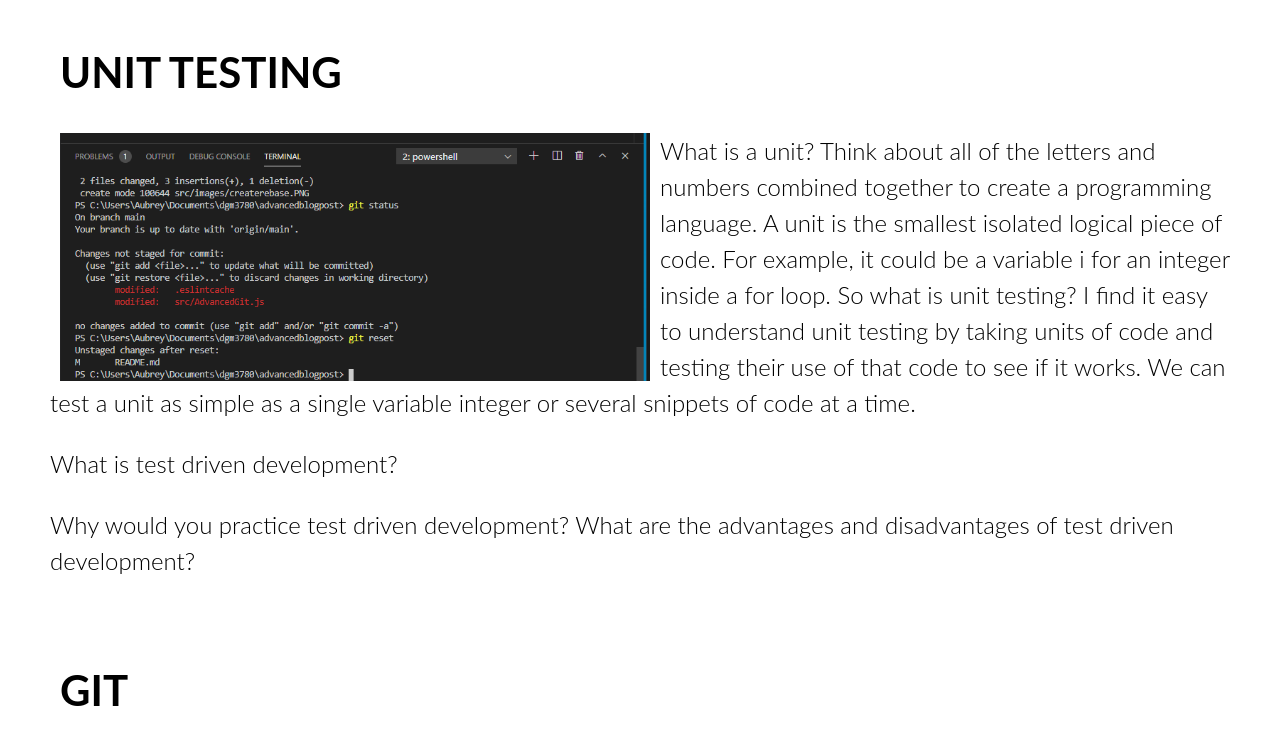
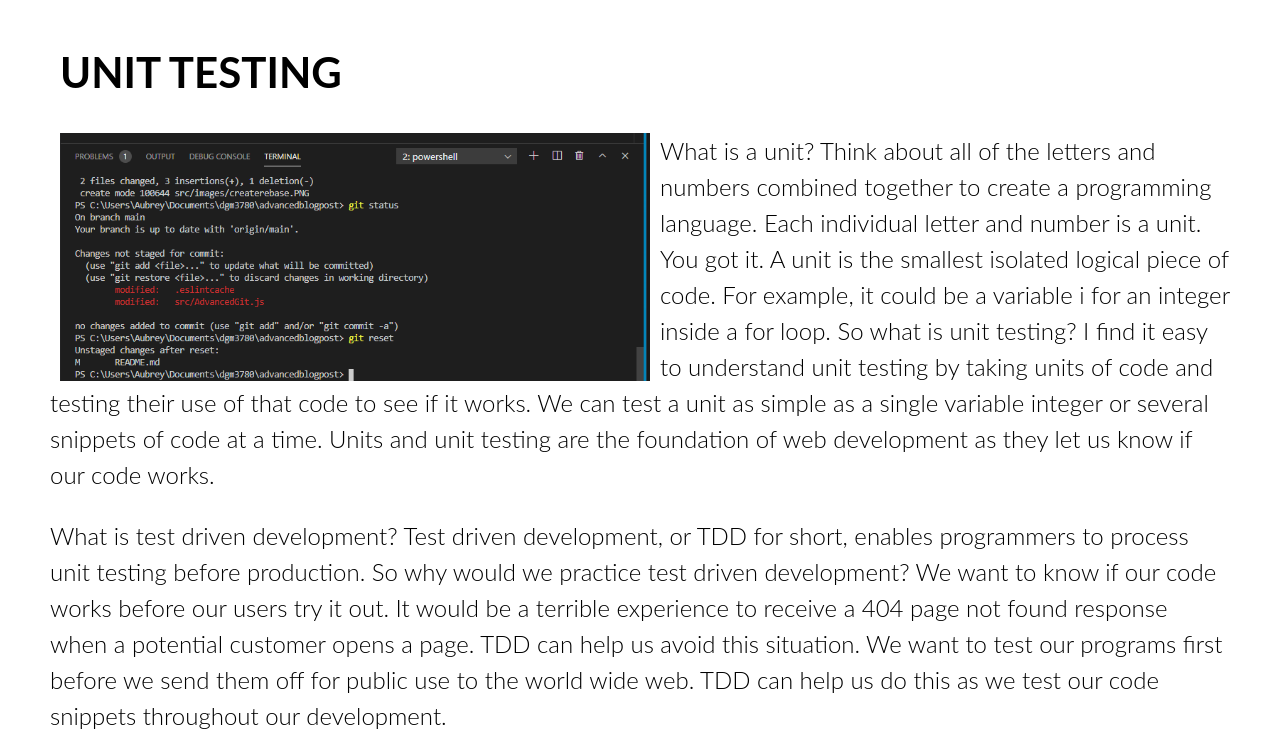
Before and after one commit to aubreyjonescreatives/react-blog, a React (Create React App) app: page / in a window 1280 px wide. Shown: the part 760-1509 px from the top of the page. Built offline with nearby package versions, Linux system fonts and the light colour scheme.

Commit message:
Add what is test driven development and advantages/disadvantages

```diff
--- a/src/UnitTesting.js
+++ b/src/UnitTesting.js
@@ -11,22 +11,31 @@ function UnitTesting() {
     <h1>UNIT TESTING</h1>
      <p><figure className="gitImage"> <img src={GitImage} alt="Unit Testing"></img></figure>
      What is a unit? Think about all of the letters and numbers combined together to create a
-     programming language. A unit is the smallest isolated logical piece of code. For example, it could be
-     a variable i for an integer inside a for loop. So what is unit testing? I find it easy to understand unit testing by taking units of code and testing their
+     programming language. Each individual letter and number is a unit. You got it. A unit is the smallest
+     isolated logical piece of code. For example, it could be a variable i for an integer inside a for loop.
+     So what is unit testing? I find it easy to understand unit testing by taking units of code and testing their
      use of that code to see if it works. We can test a unit as simple as a single variable integer or several
-     snippets of code at a time.
+     snippets of code at a time. Units and unit testing are the foundation of web development as they let us know if our
+     code works.
 
 
       </p>
       <p>
-    What is test driven development?
+    What is test driven development? Test driven development, or TDD for short, enables programmers to process unit testing
+    before production. So why would we practice test driven development? We want to know if our code works before our users
+    try it out. It would be a terrible experience to receive a 404 page not found response when a potential customer opens a page.
+    TDD can help us avoid this situation. We want to test our programs first before we send them off for public use to the
+    world wide web. TDD can help us do this as we test our code snippets throughout our development.
 
 
         </p>
         <p>
-     Why would you practice test driven development?
-
-     What are the advantages and disadvantages of test driven development?
+     What are the advantages and disadvantages of test driven development? I would say the advantage of a test driven development is quite
+     obvious. It is the editing part of the process before you send off finished work. No one wants a faulty website or app. Everyone needs to
+     read their instant messages before they send them off to the receiver. It is the same with a test driven development. This will allow us as
+     programmers to double check our work for typos and misinformation. So are there any disadavantages? I would say the main disadvantage is that
+     it might not always work out. A developer could test code for hours, and then eventually waste time with unresolved code. It might be challenging
+     to communicate why a snippet of code isn't working. A test driven development process can also extend deadlines, much to our dismay.
 
      </p>
      </div>
```
Also changed, not shown: 1 other file (tests, documents, lock files or other folders).
